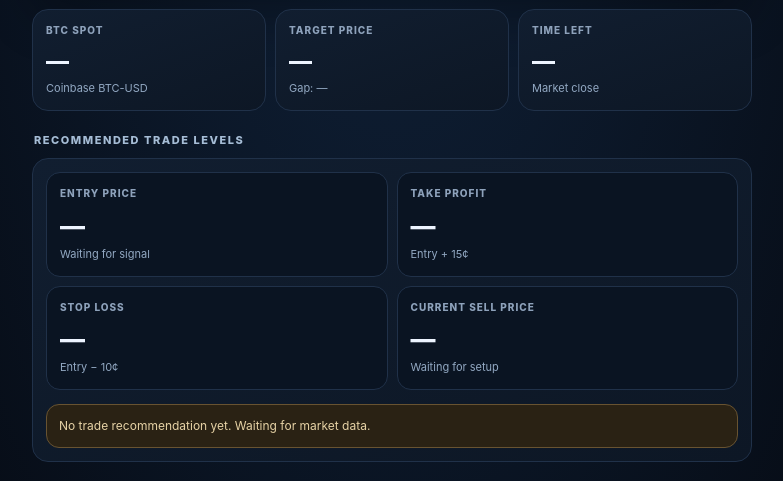
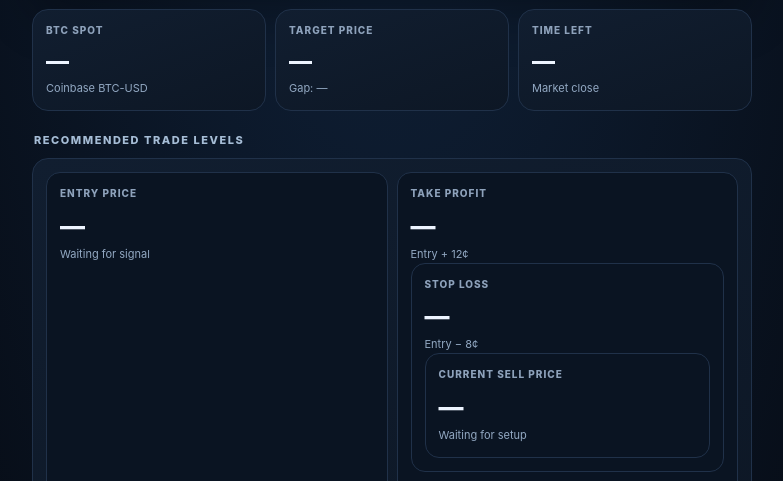
Before and after one commit to epwhesq/kalshi-btc-signal-bot, a plain HTML site: page index.html in a window 1280 px wide. Shown: the part 286-767 px from the top of the page, without its empty margins (248-1031 px from the left). Drawn offline with Linux system fonts and the light colour scheme; no server answers.

Commit message:
Update take profit and stop loss values in HTML

```diff
--- a/index.html
+++ b/index.html
@@ -79,8 +79,8 @@ button:disabled{opacity:.5}
 <section class="panel">
  <div class="entry-grid">
   <div class="entrybox"><div class="label">Entry price</div><div class="value" id="entry">—</div><div class="small" id="entrySide">Waiting for signal</div></div>
-  <div class="entrybox"><div class="label">Take profit</div><div class="value positive" id="target">—</div><div class="small">Entry + 15¢</div></div>
-  <div class="entrybox"><div class="label">Stop loss</div><div class="value negative" id="stop">—</div><div class="small">Entry − 10¢</div></div>
+  <div class="entrybox"><div class="label">Take profit</div><div class="value positive" id="target">—</div><div class="small">Entry + 12¢</div>
+  <div class="entrybox"><div class="label">Stop loss</div><div class="value negative" id="stop">—</div><div class="small">Entry − 8¢</div>
   <div class="entrybox"><div class="label">Current sell price</div><div class="value" id="sell">—</div><div class="small" id="exitStatus">Waiting for setup</div></div>
  </div>
  <div class="warning" id="tradeNote">No trade recommendation yet. Waiting for market data.</div>
```
